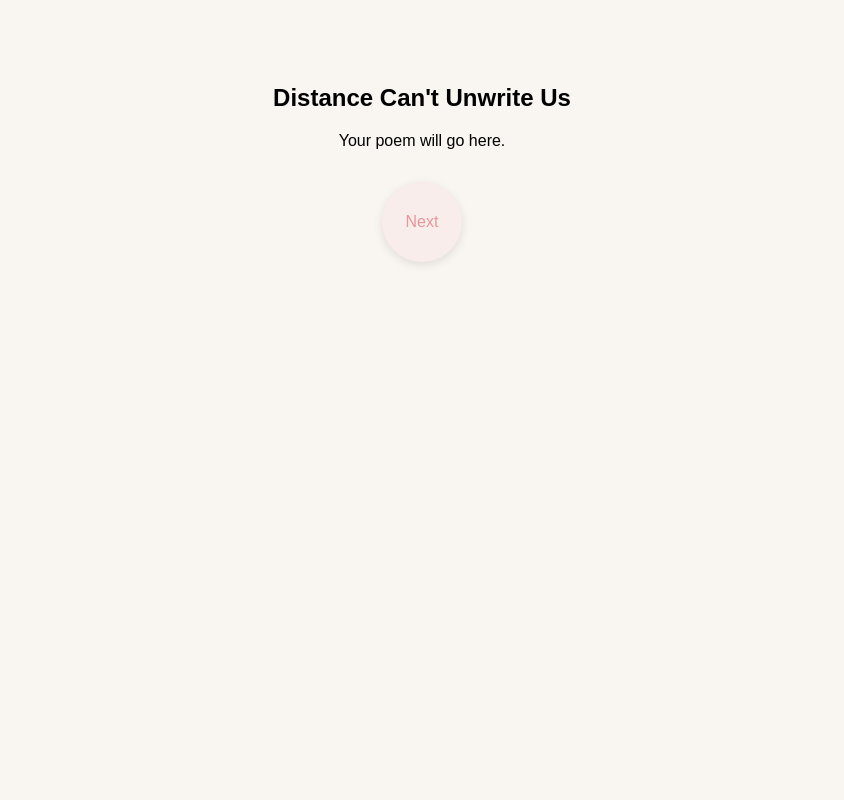
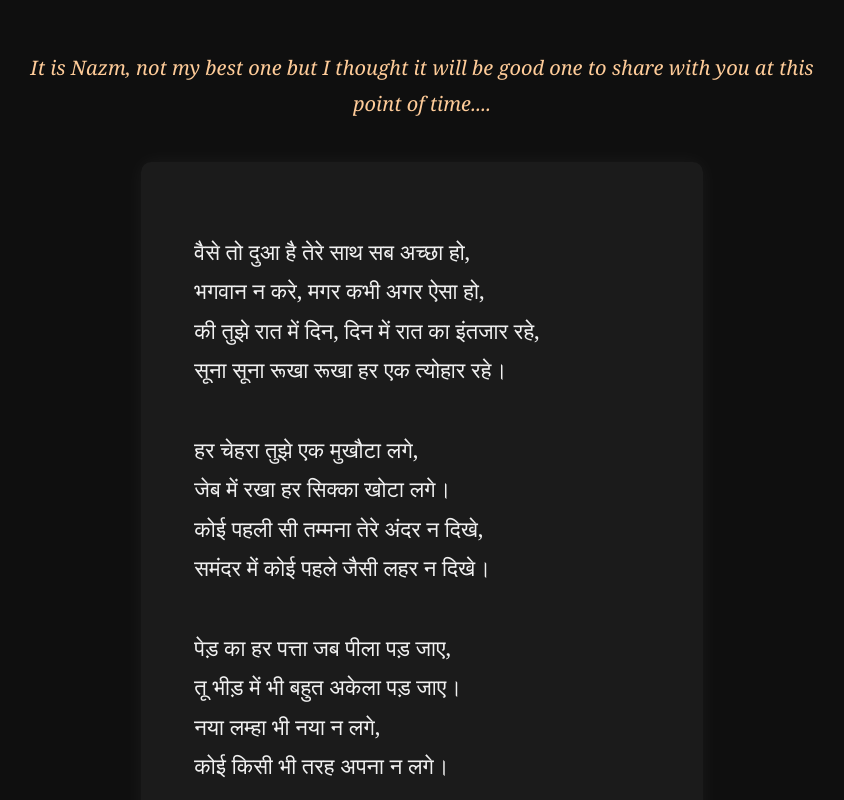
Before and after one commit to kuchh-nhi/Rajjo, a plain HTML site: page poetry.html in a window 1280 px wide. Shown: the top 800 px of the page, without its empty margins (218-1062 px from the left). Drawn offline with Linux system fonts and the light colour scheme.

Commit message:
Update poetry.html

```diff
--- a/poetry.html
+++ b/poetry.html
@@ -1,17 +1,91 @@
 <!DOCTYPE html>
 <html lang="en">
 <head>
-    <meta charset="UTF-8">
-    <title>My Poem</title>
-    <link rel="stylesheet" href="styles/main.css">
+  <meta charset="UTF-8" />
+  <meta name="viewport" content="width=device-width, initial-scale=1.0"/>
+  <title>Poetry for You</title>
+  <style>
+    body {
+      margin: 0;
+      padding: 50px 20px;
+      font-family: 'Georgia', serif;
+      background: #0f0f0f;
+      color: #f1f1f1;
+      line-height: 1.8;
+      display: flex;
+      flex-direction: column;
+      justify-content: center;
+      align-items: center;
+    }
+    .intro {
+      font-size: 20px;
+      font-style: italic;
+      margin-bottom: 40px;
+      text-align: center;
+      max-width: 800px;
+      color: #ffcc99;
+    }
+    .nazm {
+      white-space: pre-wrap;
+      font-size: 22px;
+      max-width: 800px;
+      text-align: left;
+      background-color: rgba(255, 255, 255, 0.05);
+      padding: 30px;
+      border-radius: 10px;
+      box-shadow: 0 0 20px rgba(255, 255, 255, 0.05);
+    }
+    .btn {
+      margin-top: 50px;
+      background-color: #ff5733;
+      color: white;
+      padding: 15px 30px;
+      font-size: 18px;
+      border: none;
+      cursor: pointer;
+      border-radius: 5px;
+      text-decoration: none;
+    }
+    .btn:hover {
+      background-color: #c4412a;
+    }
+  </style>
 </head>
 <body>
-    <main>
-        <article class="poem">
-            <h2>Distance Can't Unwrite Us</h2>
-            <p>Your poem will go here.</p>
-            <a href="goodbye.html" class="next-circle">Next</a>
-        </article>
-    </main>
+  <div class="intro">
+    It is Nazm, not my best one but I thought it will be good one to share with you at this point of time....
+  </div>
+
+  <div class="nazm">
+    वैसे तो दुआ है तेरे साथ सब अच्छा हो,
+    भगवान न करे, मगर कभी अगर ऐसा हो,
+    की तुझे रात में दिन, दिन में रात का इंतजार रहे,
+    सूना सूना रूखा रूखा हर एक त्योहार रहे।
+
+    हर चेहरा तुझे एक मुखौटा लगे,
+    जेब में रखा हर सिक्का खोटा लगे।
+    कोई पहली सी तम्मना तेरे अंदर न दिखे,
+    समंदर में कोई पहले जैसी लहर न दिखे।
+
+    पेड़ का हर पत्ता जब पीला पड़ जाए,
+    तू भीड़ में भी बहुत अकेला पड़ जाए।
+    नया लम्हा भी नया न लगे,
+    कोई किसी भी तरह अपना न लगे।
+
+    जब जी रहा हो तू अपना हर एक गम छिपाकर,
+    जब लगे कि बस कहीं अकेले में रो दूँ चिल्लाकर।
+    जब कंधे पर रखा हाथ बोझ बन जाये,
+    जब तू अंदर से पत्थर एक रोज बन जाये।
+
+    सोचना वो गमले का फूल जो कभी न मुरझाया था,
+    याद रखना एक दोस्त कभी बनाया था,
+    भले ही एक अरसे से मुलाकात न होती हो,
+    लंबे वक्त से अपनी कोई बात न होती हो।
+
+    "कोई नहीं आएगा-कोई नहीं आएगा" के शोर को चुप कराऊँगा मैं,
+    जब आने की कोई उम्मीद भी न होगी तब भी तेरे लिए आऊँगा मैं।
+  </div>
+
+  <a href="goodbye.html" class="btn">Next</a>
 </body>
 </html>
```
